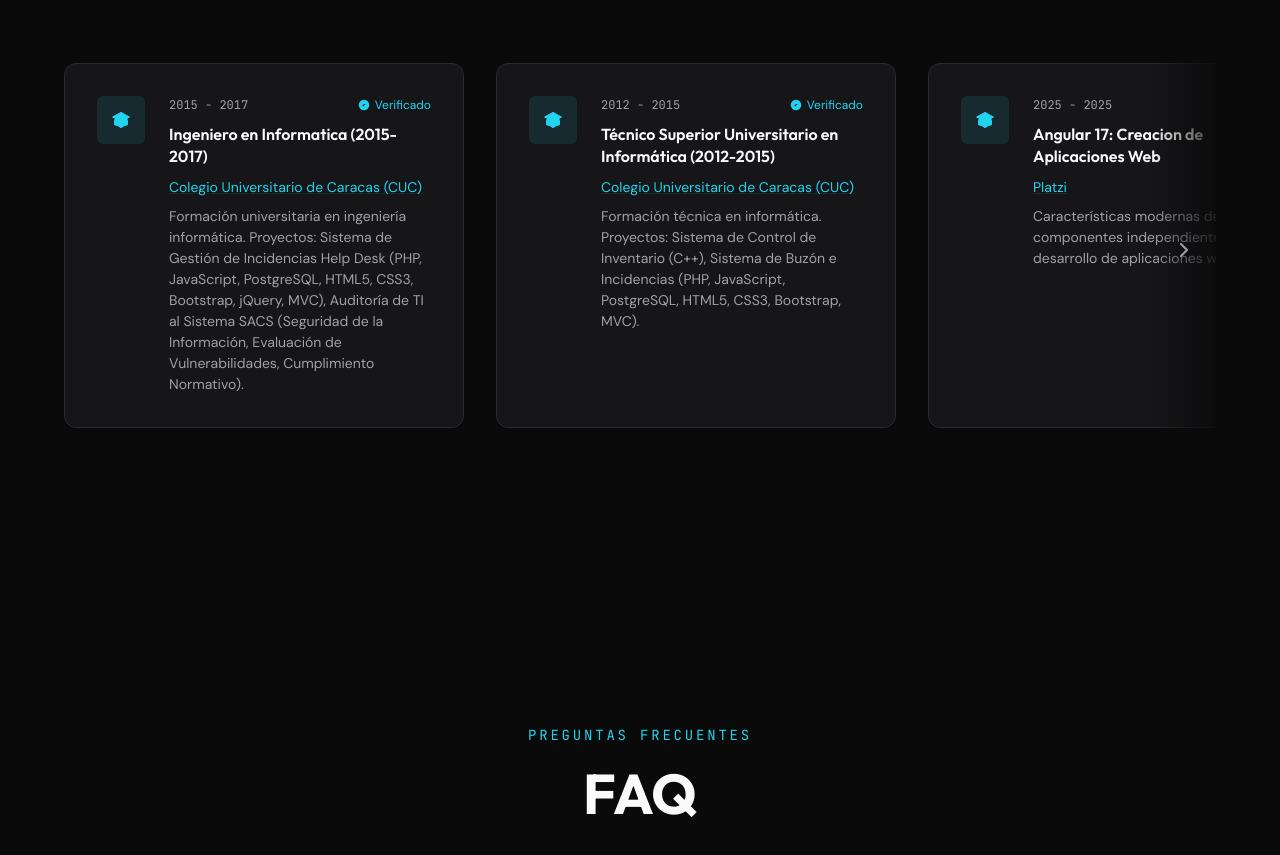
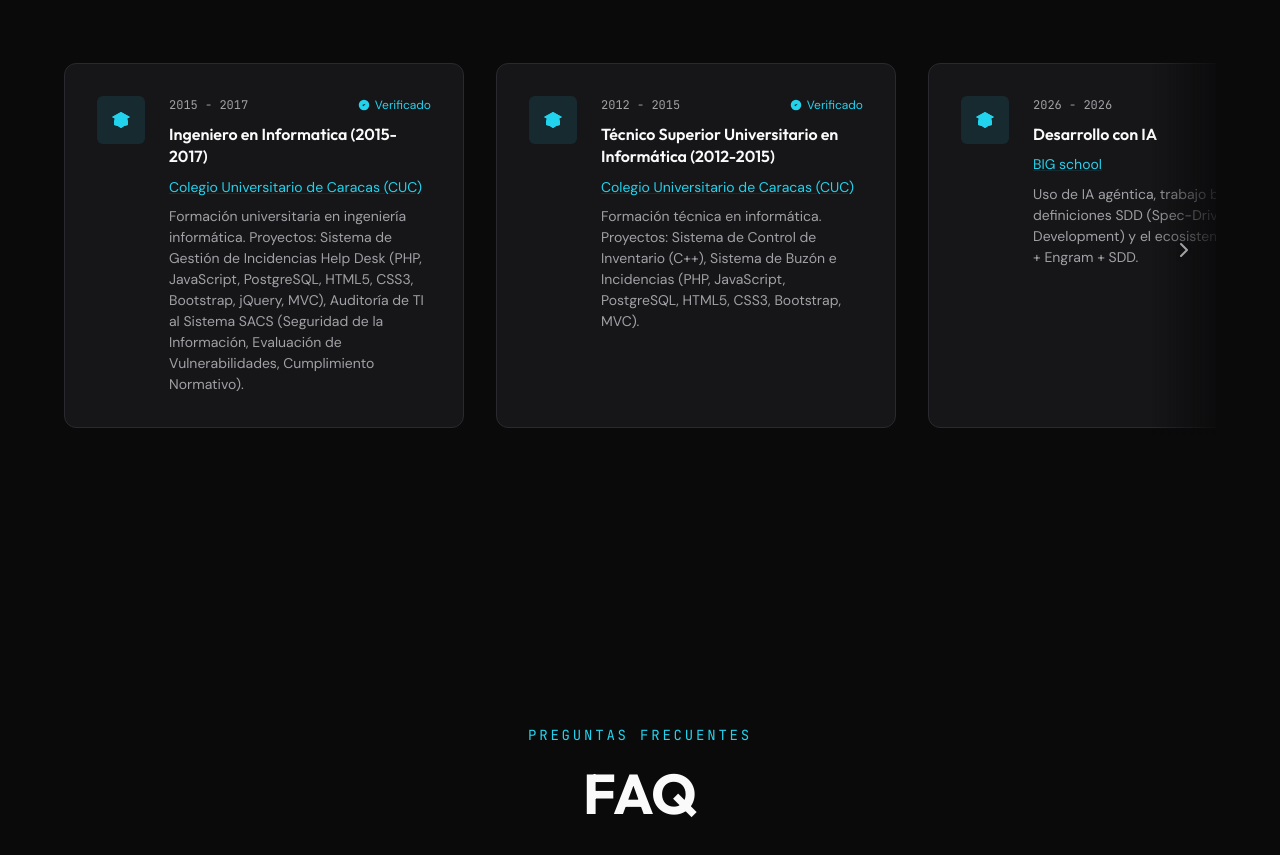
Before and after one commit to PouDDuoP/portfolio, a React (Vite) app in the folder my-app/: page / in a window 1280 px wide. Shown: the part 5400-6255 px from the top of the page. Built offline with nearby package versions, Linux system fonts and the light colour scheme; no server answers.

Commit message:
feat: agregar certificación Desarrollo con IA de BIG school
Curso sobre IA agéntica, SDD (Spec-Driven Development)
y el ecosistema Gentle AI + Engram + SDD.

```diff
--- a/my-app/src/data/education.json
+++ b/my-app/src/data/education.json
@@ -118,5 +118,15 @@
     "endDate": "2025",
     "description": "Marco de trabajo ágil utilizado para gestionar proyectos complejos mediante ciclos iterativos e incrementales.",
     "verified": true
+  },
+  {
+    "id": "bigschool-desarrollo-con-ia",
+    "institution": "BIG school",
+    "institutionUrl": "https://6nbjm9di6eazm7kv.public.blob.vercel-storage.com/Certificado-Kevin-Alvarado-Desarrollo-con-IA.pdf",
+    "degree": "Desarrollo con IA",
+    "startDate": "2026",
+    "endDate": "2026",
+    "description": "Uso de IA agéntica, trabajo bajo definiciones SDD (Spec-Driven Development) y el ecosistema Gentle AI + Engram + SDD.",
+    "verified": true
   }
 ]
--- a/my-app/src/i18n/translations.js
+++ b/my-app/src/i18n/translations.js
@@ -475,6 +475,13 @@ const translations = {
   'education.platzi-scrum.description': {
     es: 'Marco de trabajo ágil utilizado para gestionar proyectos complejos mediante ciclos iterativos e incrementales.',
     en: 'Agile framework used to manage complex projects through iterative and incremental cycles.'
+  },
+
+  'education.bigschool-desarrollo-con-ia.institution': { es: 'BIG school', en: 'BIG school' },
+  'education.bigschool-desarrollo-con-ia.degree': { es: 'Desarrollo con IA', en: 'AI Development' },
+  'education.bigschool-desarrollo-con-ia.description': {
+    es: 'Uso de IA agéntica, trabajo bajo definiciones SDD (Spec-Driven Development) y el ecosistema Gentle AI + Engram + SDD.',
+    en: 'Use of agentic AI, working under SDD (Spec-Driven Development) definitions, and the Gentle AI + Engram + SDD ecosystem.'
   }
 };
 
```
